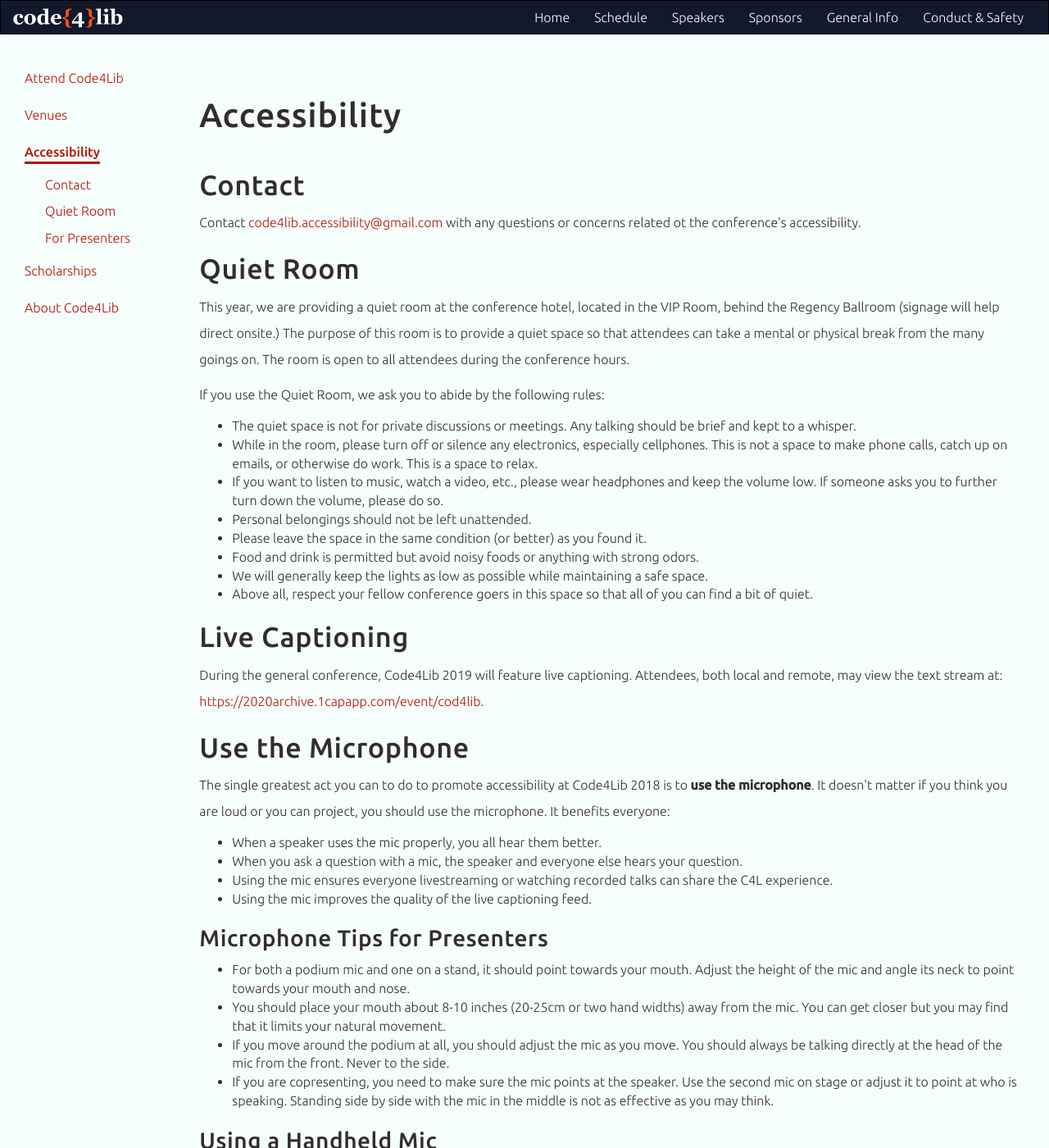
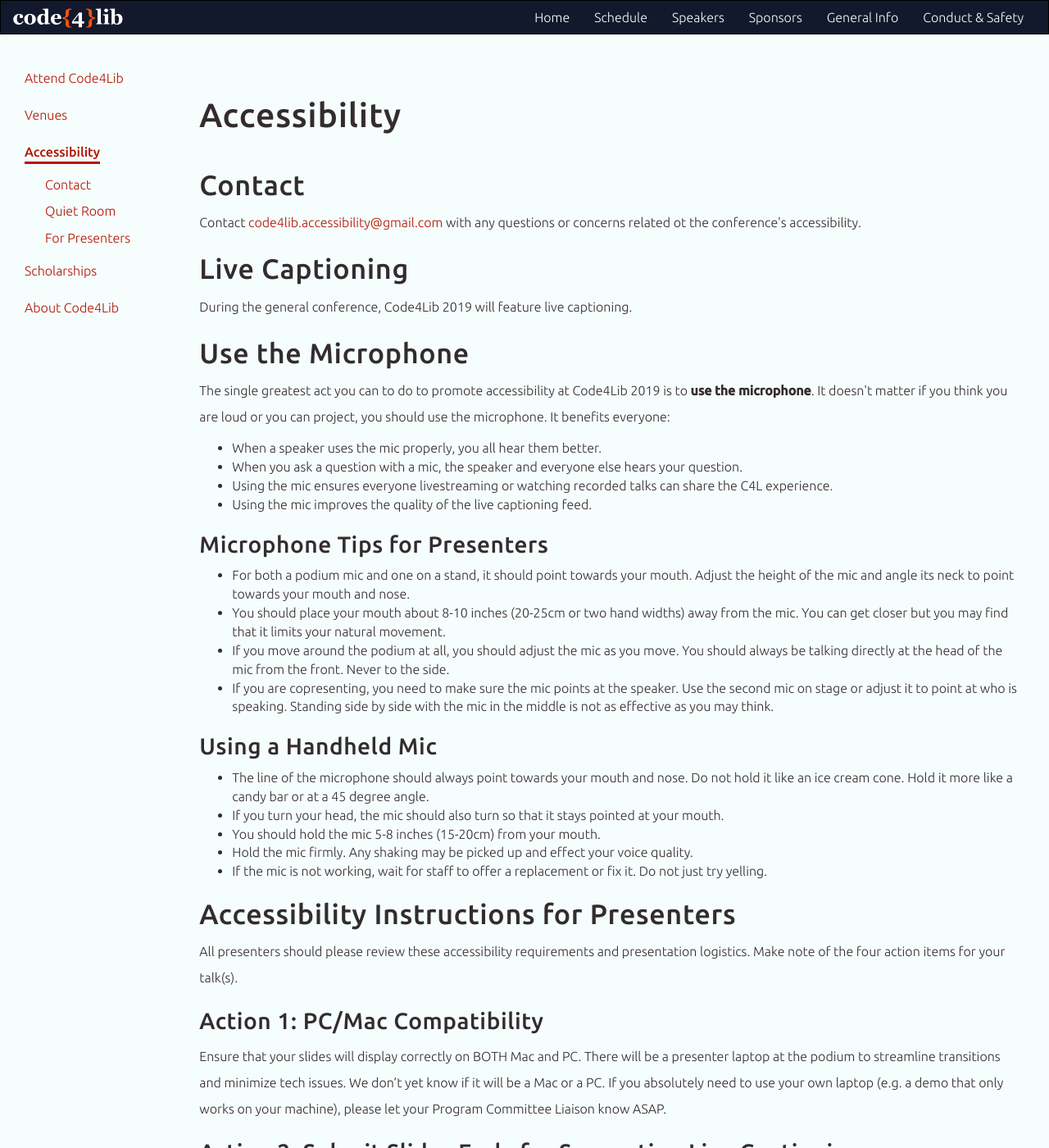
Before and after one commit to code4lib/2019.code4lib.org, a Jekyll site: the page built from general-info/accessibility.html, in a window 1280 px wide and 1400 px high. Shown: the whole window at 82% size. Built offline with Jekyll 4.4.1, drawn with Linux system fonts in a browser that asks for light colours; some web fonts are replaced; some of the changed text lies outside the part shown.

Commit message:
a11y content cleanup

```diff
--- a/general-info/accessibility.html
+++ b/general-info/accessibility.html
@@ -23,6 +23,7 @@ subnav:
             <h2 id="contactus">Contact</h2>
             <p>Contact <a href="mailto:code4lib.accessibility@gmail.com">code4lib.accessibility@gmail.com</a> with any questions or concerns related ot the conference's accessibility.</p>
 
+            <!--
             <h2 id="quietroom">Quiet Room</h2>
             <p>
                This year, we are providing a quiet room at the conference hotel,
@@ -61,16 +62,18 @@ subnav:
                <li>  Above all, respect your fellow conference goers in this space
                      so that all of you can find a bit of quiet.
                </li>
-            </ul>
+            </ul> -->
 
             <h2>Live Captioning</h2>
             <p>During the general conference, Code4Lib {{site.data.conf.year}} will feature live captioning.
+            {% if site.data.conf.captioning-url != "" %}
                Attendees, both local and remote, may view the text stream at:
-               <a href="https://2020archive.1capapp.com/event/cod4lib">https://2020archive.1capapp.com/event/cod4lib</a>.
+               <a href="{{site.data.conf.captioning-url}}">{{site.data.conf.captioning-url}}</a>.
+            {% endif %}
             </p>
 
             <h2>Use the Microphone</h2>
-            <p> The single greatest act you can to do to promote accessibility at Code4Lib 2018 is to
+            <p> The single greatest act you can to do to promote accessibility at Code4Lib {{site.data.conf.year}} is to
                 <strong>use the microphone</strong>. It doesn't matter if you think you are loud or
                 you can project, you should use the microphone. It benefits everyone:
             </p>
@@ -133,12 +136,15 @@ subnav:
                 ask presenters to send their slides to us so that the captioners can use
                 them as reference and improve the quality of the live text stream.
             </p>
+            {% if site.data.conf.slides.url != "" %}
             <p>
-                Please submit your slides to the <a href="https://osf.io/view/code4lib2018/">Code4Lib 2018 repository</a>
+                Please submit your slides to the <a href="{{site.data.conf.slides.url}}">Code4Lib {{site.data.conf.year}} repository</a>
+                <!-- @TODO need to make this another conf variable probably -->
                 or to Katherine Lynch
                 (<a href="mailto:katherly@upenn.edu?Subject=Code4Lib%20Slides">katherly@upenn.edu</a>)
                 at least 24 hours before your presentation (the earlier the better).
             </p>
+            {% endif %}
             <p>
                 <strong>NOTE:</strong> You can continue to edit and change your slides
                 after submission. You do not need to resubmit any changes unless you
```
